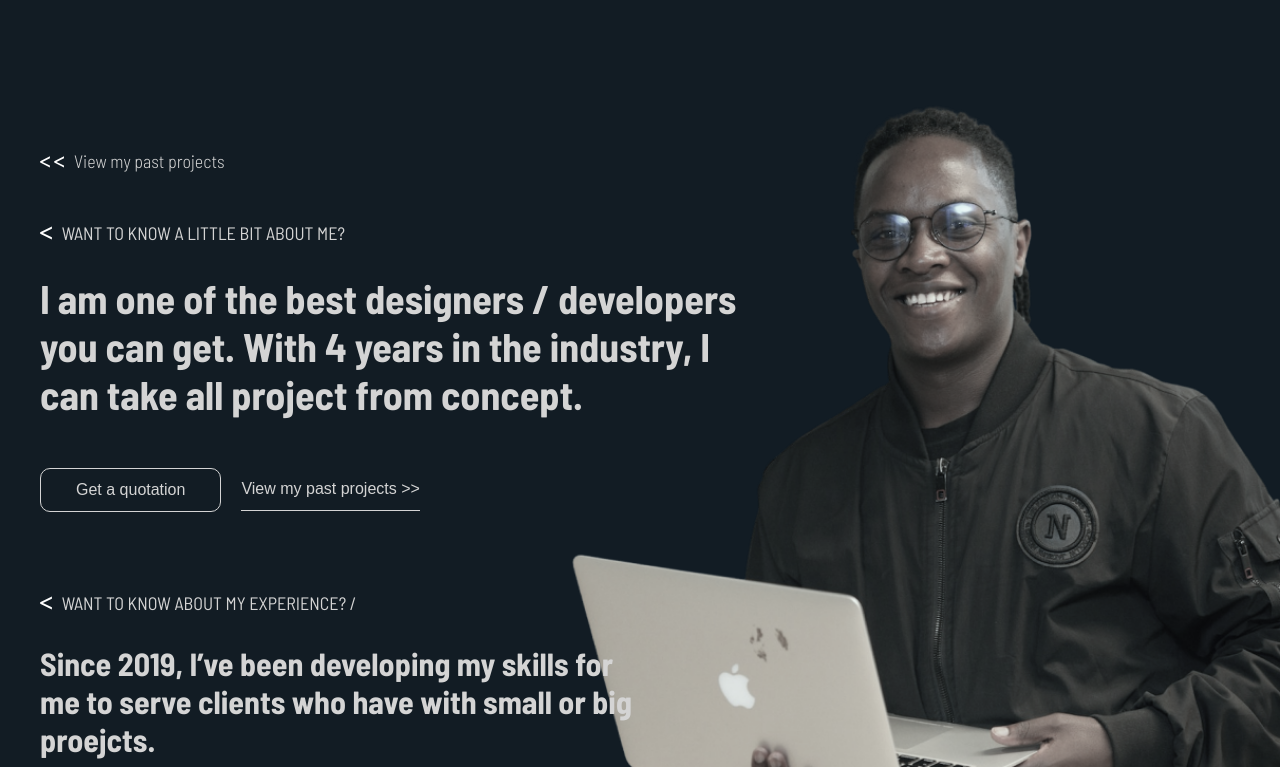
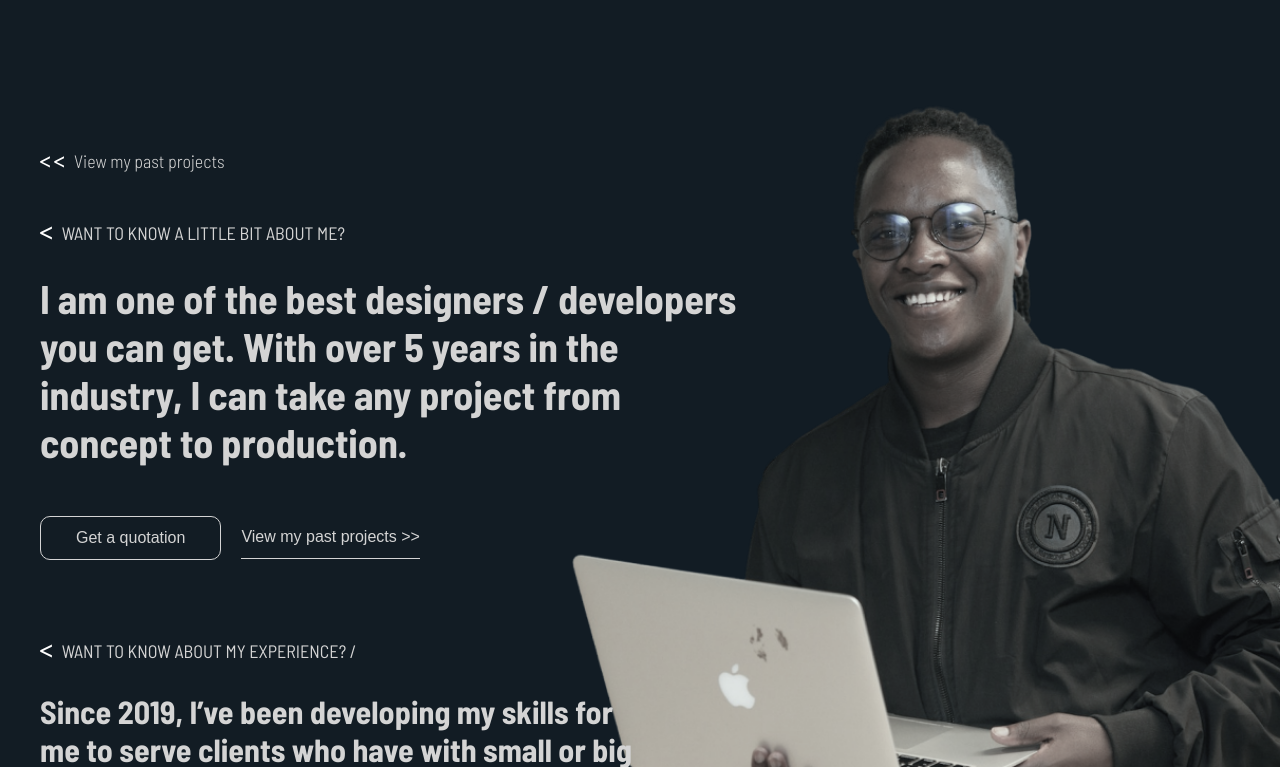
Before and after one commit to siboalpha/alphonselive, a Django app: page /about/ in a window 1280 px wide. Shown: the top 767 px of the page. Run offline with Django 4.2, Linux system fonts and the light colour scheme.

Commit message:
Update about.html

```diff
--- a/templates/about.html
+++ b/templates/about.html
@@ -19,8 +19,8 @@
                 <div class="info">
                     <div class="sub-heading"><span><img src="{% static '/img/about/one arrow.svg' %}" alt=""></span> Want to know a little bit about me?</div>
                     <h1 class="heading">
-                        I am one of the best designers / developers you can get. With 4
-                        years in the industry, I can take all project from concept.
+                        I am one of the best designers / developers you can get. With over 5
+                        years in the industry, I can take any project from concept to production.
                     </h1>
                 </div>
 
```
